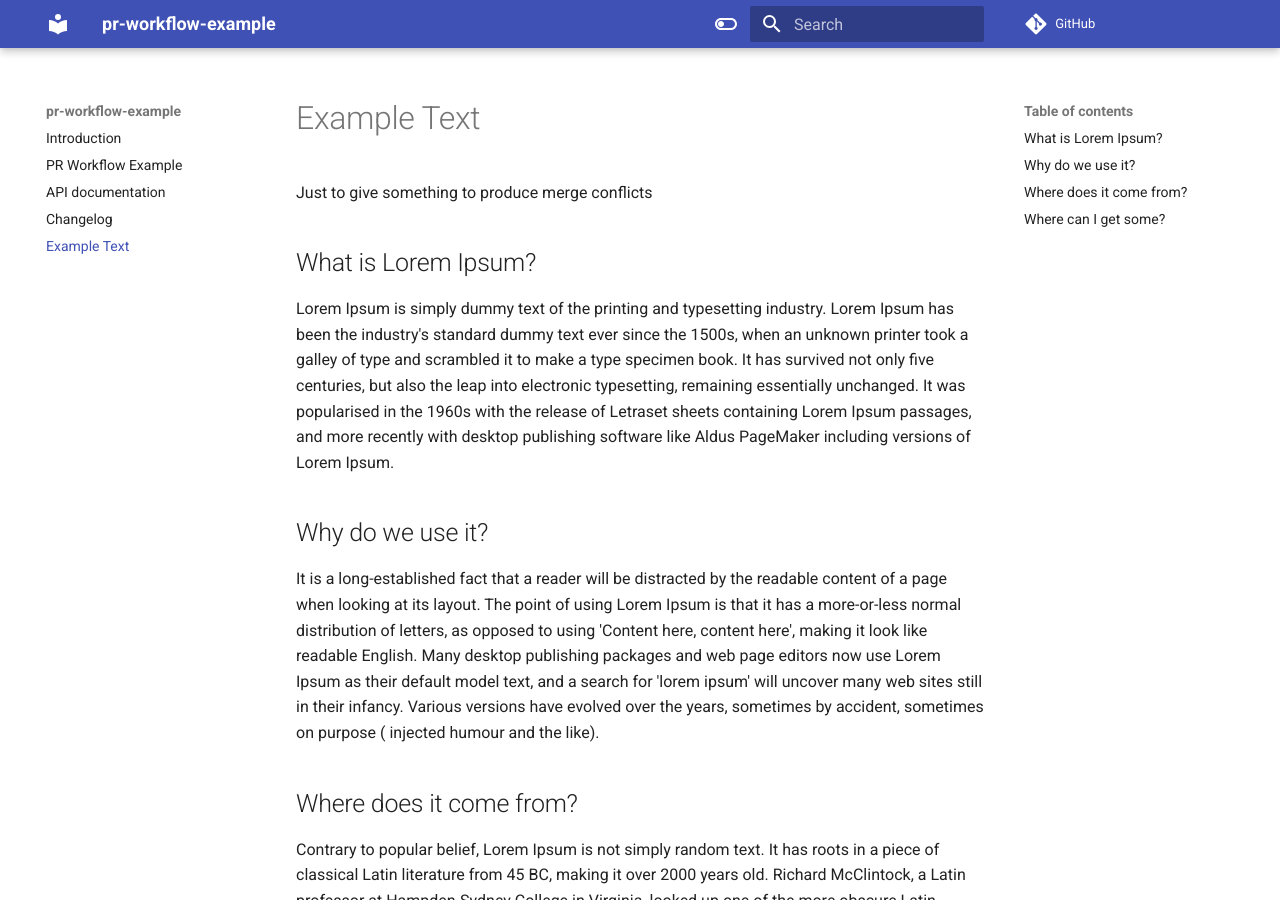
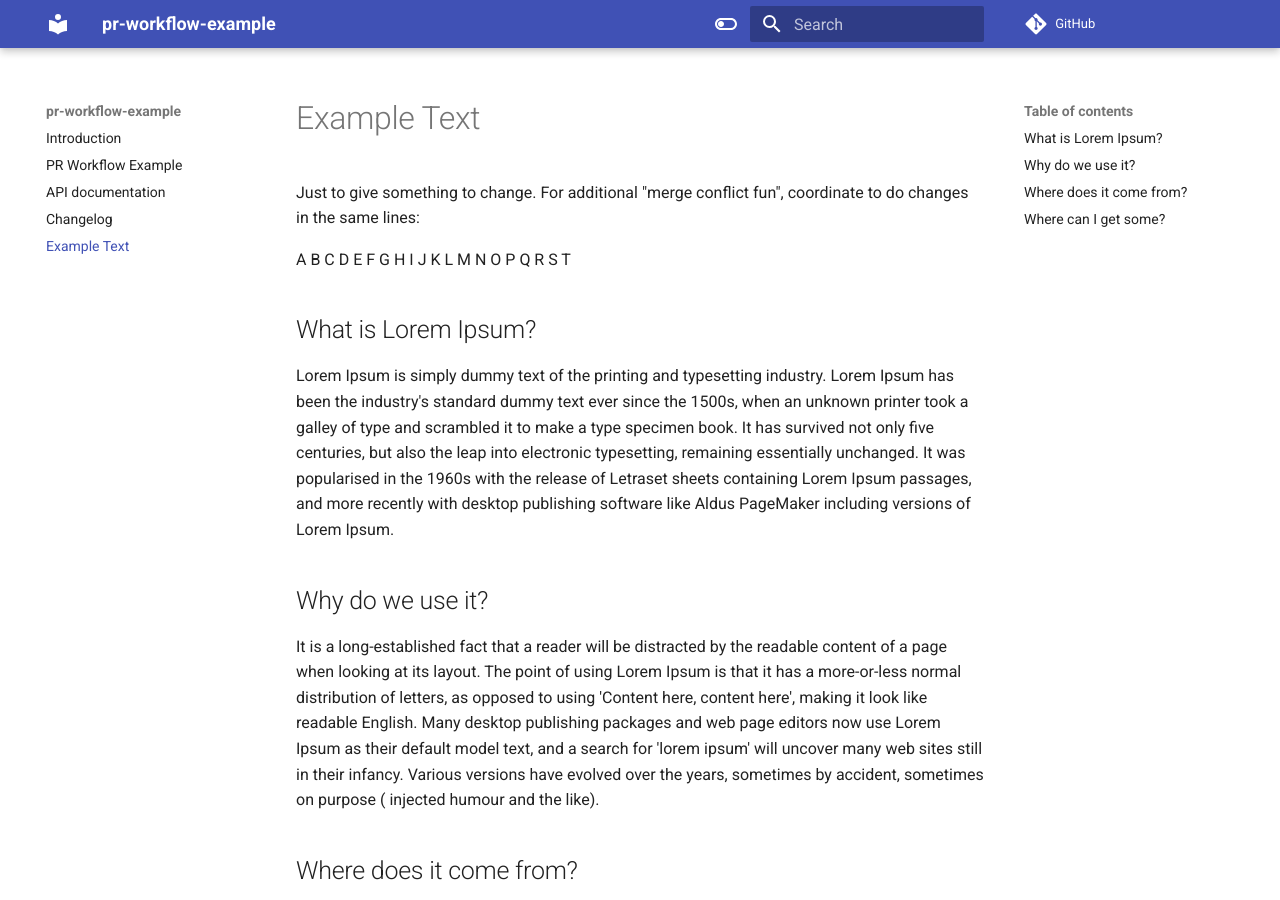
Before and after one commit to jankatins/pr-workflow-example, an MkDocs documentation site: the page built from docs/dummy.md, in a window 1280 px wide and 900 px high. Built offline with MkDocs 1.6.1 and Material for MkDocs 9.7.7, drawn with Linux system fonts in a browser that asks for light colours; comment, search, counter and statistics services are not loaded.

Commit message:
Add new feature

```diff
--- a/docs/dummy.md
+++ b/docs/dummy.md
@@ -1,6 +1,28 @@
 # Example Text
 
-Just to give something to produce merge conflicts
+Just to give something to change. For additional "merge conflict fun", coordinate to do changes in the
+same lines:
+
+A
+B
+C
+D
+E
+F
+G
+H
+I
+J
+K
+L
+M
+N
+O
+P
+Q
+R
+S
+T
 
 ## What is Lorem Ipsum?
 
```
Also changed, not shown: CHANGELOG.md (+2 -1 lines).
